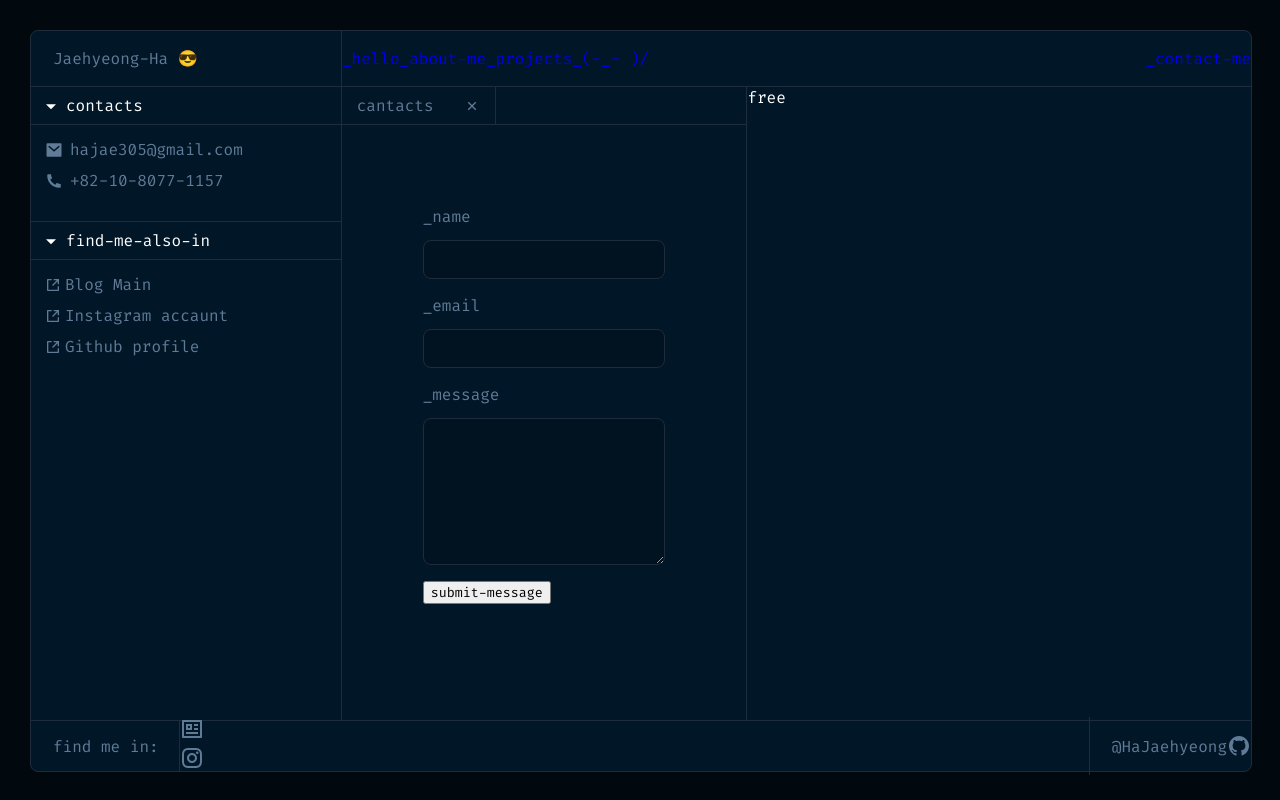
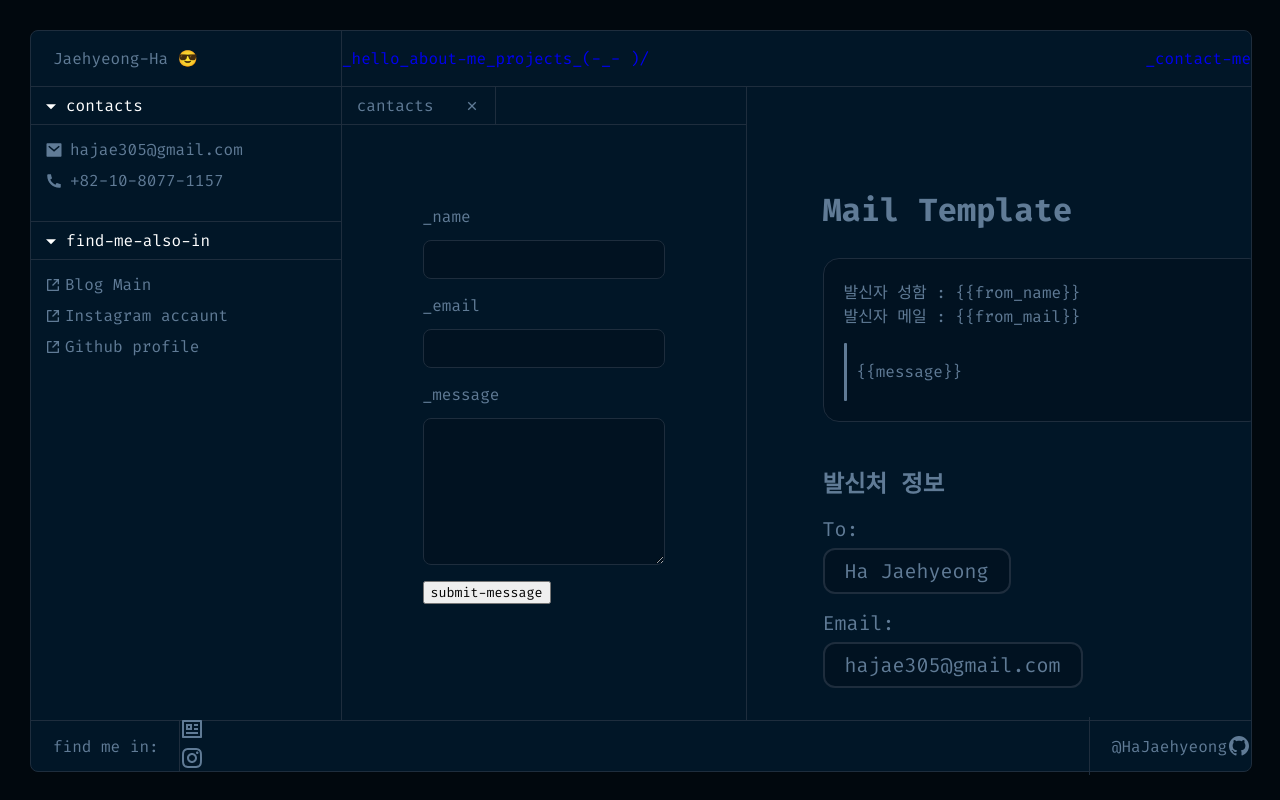
Before and after one commit to HaJaehyeong/portfolio, a Next.js app: page /contact in a window 1280 px wide. Built offline with nearby package versions, Linux system fonts and the light colour scheme.

Commit message:
HAJAE-13 add component: mail template

```diff
--- a/src/app/(pages)/contact/_components/body/body.module.scss
+++ b/src/app/(pages)/contact/_components/body/body.module.scss
@@ -37,4 +37,8 @@
     width: 100%;
     height: 100%;
   }
+
+  &__mail-template {
+    width: calc(50% + 50px);
+  }
 }
--- a/src/app/(pages)/contact/_components/body/body.tsx
+++ b/src/app/(pages)/contact/_components/body/body.tsx
@@ -1,6 +1,7 @@
 import { RiCloseLine } from '@remixicon/react';
 import ContactMeBodyForm from '../body-form/body-form';
 import styles from './body.module.scss';
+import ContactMeMailTemplate from '../mail-template/mail-template';
 
 const ContactMeBody: React.FC = () => {
   return (
@@ -16,7 +17,9 @@ const ContactMeBody: React.FC = () => {
           <ContactMeBodyForm />
         </div>
       </div>
-      <div>free</div>
+      <div className={styles['body__mail-template']}>
+        <ContactMeMailTemplate />
+      </div>
     </div>
   );
 };
--- /dev/null
+++ b/src/app/(pages)/contact/_components/mail-template/mail-template.module.scss
@@ -0,0 +1,63 @@
+.mail-template {
+  padding: 15%;
+  width: 70%;
+
+  color: var(--secondary-gray);
+
+  &__body {
+    display: flex;
+    flex-direction: column;
+
+    padding: 20px;
+    min-width: 400px;
+    background-color: var(--primary-black-3);
+    border: solid 1px var(--line);
+    border-radius: 16px;
+
+    &__message {
+      position: relative;
+      display: flex;
+      align-items: center;
+      gap: 10px;
+      margin-top: 16px;
+
+      &-bar {
+        width: 3px;
+        height: 58px;
+
+        background-color: var(--secondary-gray);
+        border-radius: 1px;
+      }
+    }
+  }
+
+  &__to {
+    display: flex;
+    flex-direction: column;
+    gap: 16px;
+
+    margin-top: 20px;
+
+    font-size: 20px;
+
+    h3 {
+      margin-bottom: 0;
+    }
+
+    &-name,
+    &-email {
+      display: flex;
+      flex-direction: column;
+      gap: 6px;
+
+      &__body {
+        padding: 8px 20px;
+        width: fit-content;
+
+        border: solid 2px var(--line);
+        background-color: var(--primary-black-3);
+        border-radius: 12px;
+      }
+    }
+  }
+}
--- /dev/null
+++ b/src/app/(pages)/contact/_components/mail-template/mail-template.tsx
@@ -0,0 +1,30 @@
+import styles from './mail-template.module.scss';
+
+const ContactMeMailTemplate: React.FC = () => {
+  return (
+    <div className={styles['mail-template']}>
+      <h2>Mail Template</h2>
+      <div className={styles['mail-template__body']}>
+        <span>발신자 성함 : {'{{from_name}}'}</span>
+        <span>발신자 메일 : {'{{from_mail}}'}</span>
+        <div className={styles['mail-template__body__message']}>
+          <div className={styles['mail-template__body__message-bar']} />
+          <span>{'{{message}}'}</span>
+        </div>
+      </div>
+      <div className={styles['mail-template__to']}>
+        <h3>발신처 정보</h3>
+        <div className={styles['mail-template__to-name']}>
+          <span>To:</span>
+          <span className={styles['mail-template__to-name__body']}>Ha Jaehyeong</span>
+        </div>
+        <div className={styles['mail-template__to-email']}>
+          <span>Email:</span>
+          <span className={styles['mail-template__to-email__body']}>hajae305@gmail.com</span>
+        </div>
+      </div>
+    </div>
+  );
+};
+
+export default ContactMeMailTemplate;
```
